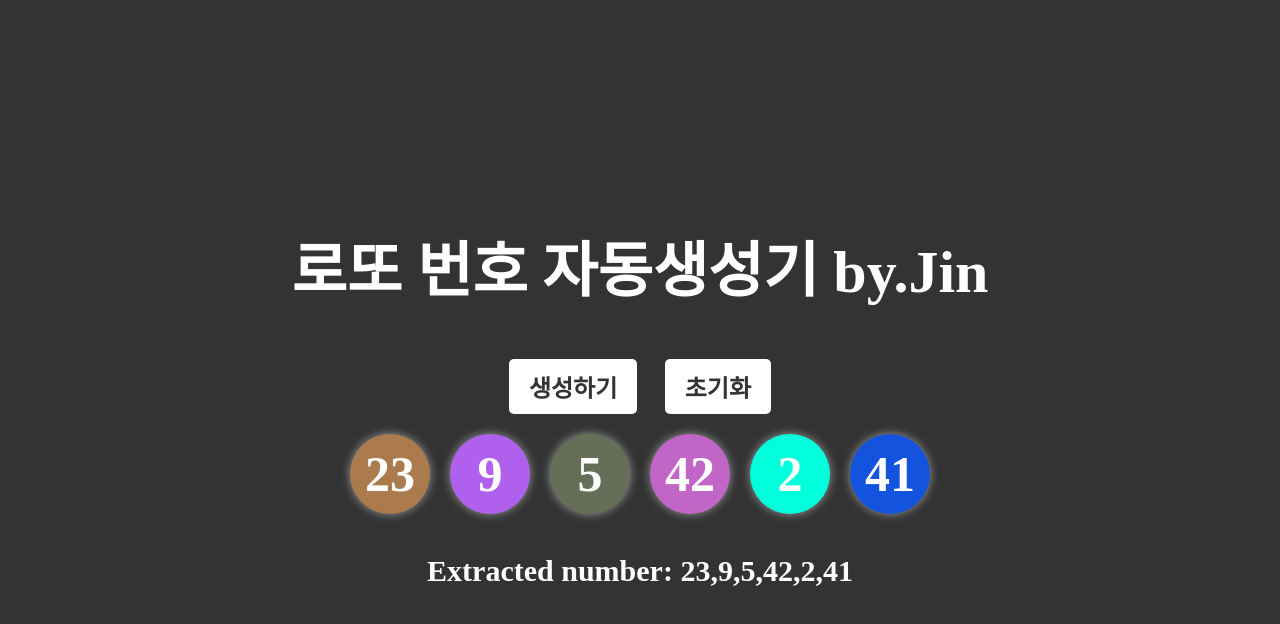
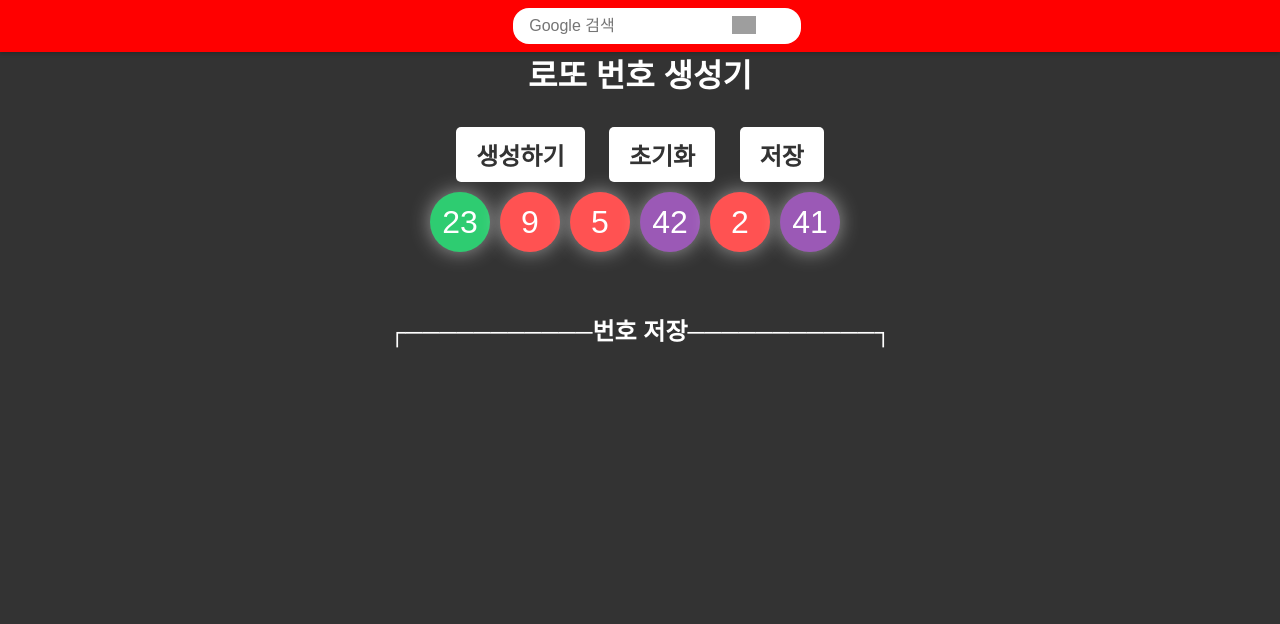
Before and after one commit to hwang19880501/Lotto, a plain HTML site: page index.html in a window 1280 px wide. Both pictures are taken after a click on the button "생성하기". Drawn offline with Linux system fonts and the light colour scheme; grey boxes are pictures that could not be loaded.

Commit message:
Add files via upload

```diff
--- a/index.html
+++ b/index.html
@@ -1,57 +1,100 @@
 <!DOCTYPE html>
-<html>
+<html lang="en">
+
 <head>
-	<title>로또 번호 자동생성기 by.Jin</title>
+  <meta charset="UTF-8">
+  <title>로또 번호 생성기</title>
   <style>
+#search-container {
+  position: fixed;
+  top: 0;
+  left: 0;
+  width: 100%;
+  background-color: rgb(255, 0, 0);
+  z-index: 9999;
+  box-shadow: 0px 2px 4px rgba(0, 0, 0, 0.2);
+}
+
+#search-form {
+  display: flex;
+  justify-content: center;
+  align-items: center;
+  padding: 1px;
+}
+
+#search-input {
+  width: 20%;
+  height: 20px;
+  border: none;
+  border-radius: 16px;
+  padding: 8px 16px;
+  font-size: 16px;
+}
+
+#search-button {
+  border: none;
+  background-color: transparent;
+  cursor: pointer;
+  margin-left: -70px;
+  padding: 1px;
+}
+
+#search-button img {
+  height: 18px;
+  width: auto;
+}
+
+@media screen and (max-width: 767px) {
+  #search-input {
+    width: 70%;
+  }
+}
+
+
+
+    /* 숫자 자동 추출 css */
     body {
       background-color: #333;
       color: #fff;
-			font-size: 30px;
-			font-weight: bold;
+      font-family: Arial, sans-serif;
       text-align: center;
-			display: flex;
-			flex-direction: column;
-			align-items: center;
-			justify-content: center;
-			height: 100vh;
-			margin: 0;
-			padding: 0;
     }
 
-		.box {
-			display: inline-flex;
-			align-items: center;
-			justify-content: center;
-			width: 80px;
-			height: 80px;
-			border-radius: 50%;
-			line-height: 80px;
-			margin: 10px;
-			border-radius: 50%;
-			font-weight: bold;
-			font-size: 50px;
-			text-align: center;
-			box-shadow: 0px 0px 10px rgba(255, 255, 255, 0.5);
+    .container {
+      margin-top: 50px;
     }
 
+    .number {
+      display: inline-block;
+      width: 60px;
+      height: 60px;
+      line-height: 60px;
+      font-size: 32px;
+      border-radius: 50%;
+      margin-right: 10px;
+      margin-bottom: 10px;
+      box-shadow: 0 0 20px rgba(255, 255, 255, 0.5);
+    }
+
+
     .red {
-			background-color: #ff4d4d;
+      background-color: #ff5252;
     }
 
     .orange {
-			background-color: #ffa64d;
+      background-color: #ff9f43;
     }
 
     .green {
-			background-color: #00b300;
+      background-color: #2ecc71;
     }
 
     .blue {
-			background-color: #4d4dff;
+      background-color: #3498db;
     }
 
     .purple {
-			background-color: #bf80ff;
+      background-color: #9b59b6;
     }
 
     button {
@@ -65,58 +108,138 @@
       border: none;
       cursor: pointer;
     }
+
+    .generated-numbers {
+      margin-bottom: 50px;
+    }
+
+    .saved-numbers-container {
+      margin-top: 1px;
+      margin-bottom: 1px;
+    }
+
+    hr {
+      margin: 10px 0;
+      border: none;
+      border-top: 3px solid #fff;
+      height: 1px;
+      /* 숫자 크기에 맞게 조절 */
+      opacity: 0.3;
+    }
   </style>
 </head>
+
 <body>
+  <div id="search-container">
+    <form id="search-form">
+      <input type="text" id="search-input" placeholder="Google 검색">
+      <button type="submit" id="search-button">
+        <img src="https://www.google.com/images/branding/googlelogo/1x/googlelogo_color_272x92dp.png" alt="Google 검색">
+      </button>
+    </form>
+  </div>
+
+
+
+  <div class="container">
+    <h1>로또 번호 생성기</h1>
     <div>
-		<h1>로또 번호 자동생성기 by.Jin</h1>
       <button onclick="generateNumbers()">생성하기</button>
       <button onclick="reset()">초기화</button>
-		<div id="result"></div>
+      <button onclick="save()">저장</button>
+    </div>
+    <div id="numberContainer"></div>
   </div>
 
+  <div class="container saved-numbers">
+    <h2>┌───────────번호 저장───────────┐</h2>
+    <div id="savedNumbersContainer"></div>
+    <div class="horizontal-line"></div>
+  </div>
+
+  <div id="savedNumbersContainer" class="container"></div>
+
   <script>
-		let recentNumbers = [];
+const searchForm = document.querySelector('#search-form');
+const searchInput = document.querySelector('#search-input');
+
+searchForm.addEventListener('submit', (event) => {
+  event.preventDefault();
+  const searchQuery = searchInput.value;
+  const searchUrl = `https://www.google.com/search?q=${encodeURIComponent(searchQuery)}`;
+  window.location.href = searchUrl;
+});
+
+window.addEventListener('scroll', () => {
+  const searchContainer = document.querySelector('#search-container');
+  if (window.scrollY > 0) {
+    searchContainer.classList.add('scrolled');
+  } else {
+    searchContainer.classList.remove('scrolled');
+  }
+});
+
+
+
 
     function generateNumbers() {
-			let numbers = [];
+      const numbers = [];
       while (numbers.length < 6) {
-				let num = Math.floor(Math.random() * 45) + 1;
-				if (!numbers.includes(num)) {
-					numbers.push(num);
+        const number = Math.floor(Math.random() * 45) + 1;
+        if (!numbers.includes(number)) {
+          numbers.push(number);
         }
       }
-			recentNumbers.unshift(numbers);
-
-			let result = document.getElementById("result");
-			result.innerHTML = "";
-			for (let i = 0; i < numbers.length; i++) {
-				let box = document.createElement("div");
-				box.classList.add("box");
-				box.style.backgroundColor = getRandomColor();
-				box.textContent = numbers[i];
-				result.appendChild(box);
+      displayNumbers(numbers);
     }
 
-			let recentResult = document.createElement("p");
-			recentResult.textContent = "Extracted number: " + recentNumbers.join(", ");
-			result.appendChild(recentResult);
+    function displayNumbers(numbers) {
+      const numberContainer = document.getElementById("numberContainer");
+      numberContainer.innerHTML = "";
+      for (let i = 0; i < numbers.length; i++) {
+        const numberDiv = document.createElement("div");
+        numberDiv.className = "number " + getNumberColor(numbers[i]);
+        numberDiv.innerText = numbers[i];
+        numberContainer.appendChild(numberDiv);
+      }
+    }
+
+    function getNumberColor(number) {
+      if (number <= 10) return "red";
+      else if (number <= 20) return "orange";
+      else if (number <= 30) return "green";
+      else if (number <= 40) return "blue";
+      else return "purple";
     }
 
     function reset() {
-			recentNumbers = [];
-			let result = document.getElementById("result");
-			result.innerHTML = "";
+      const numberContainer = document.getElementById("numberContainer");
+      numberContainer.innerHTML = "";
     }
 
-		function getRandomColor() {
-			let letters = "0123456789ABCDEF";
-			let color = "#";
-			for (let i = 0; i < 6; i++) {
-				color += letters[Math.floor(Math.random() * 16)];
+    let savedCount = 0; // 저장된 번호의 개수를 세는 변수
+
+    function save() {
+      const numberContainer = document.getElementById("numberContainer");
+      const numbers = numberContainer.getElementsByTagName("div");
+      const savedNumbersContainer = document.createElement("div");
+      savedNumbersContainer.className = "container";
+      savedNumbersContainer.style.marginTop = "10px"; // 변경된 부분
+      for (let i = 0; i < numbers.length; i++) {
+        const savedNumberDiv = document.createElement("div");
+        savedNumberDiv.className = numbers[i].className + " number";
+        savedNumberDiv.innerText = numbers[i].innerText;
+        savedNumbersContainer.appendChild(savedNumberDiv);
       }
-			return color;
+      if (savedCount < 10) { // 최대 5개까지만 저장 가능하도록 조건 추가
+        document.body.appendChild(savedNumbersContainer);
+        savedCount++;
+      } else {
+        alert("최대 10개까지만 저장 가능합니다.");
       }
+    }
+
   </script>
 </body>
+
 </html>
```
Lines whose indentation alone changed are shown as unchanged.
